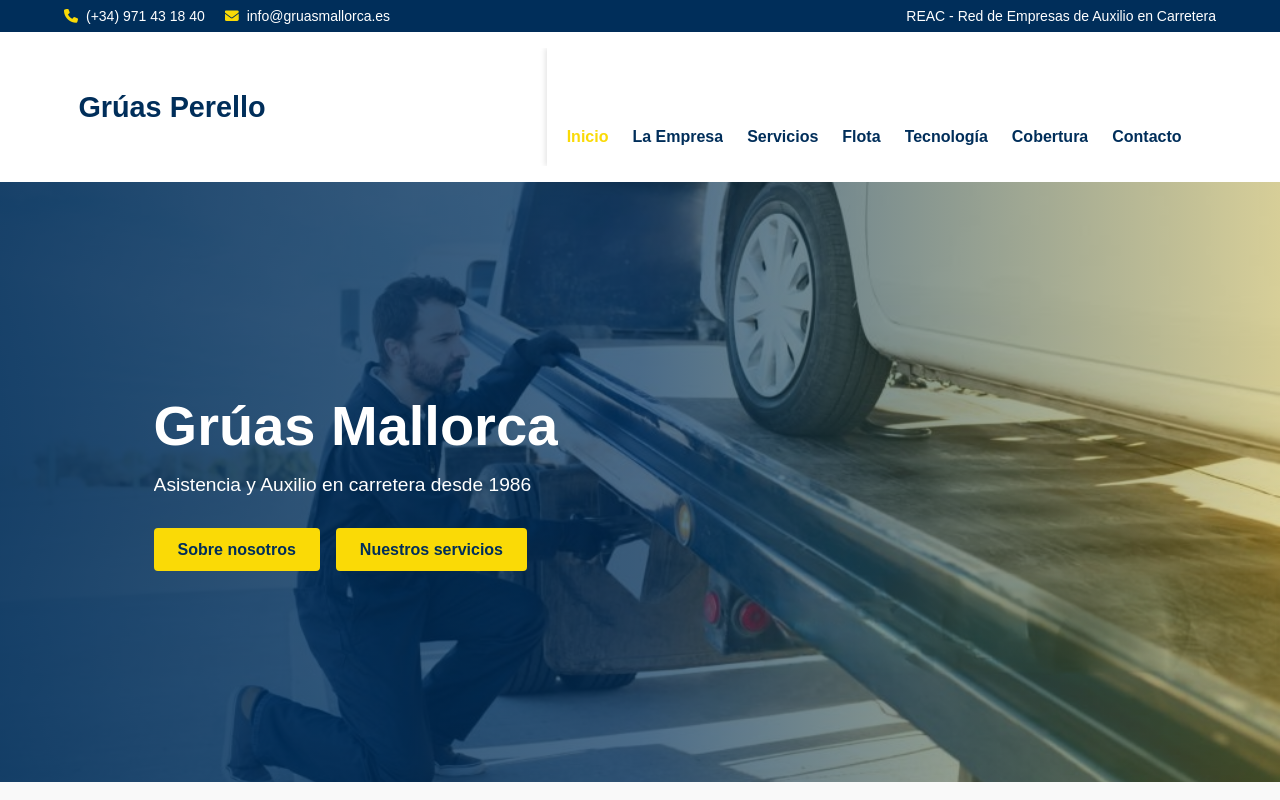
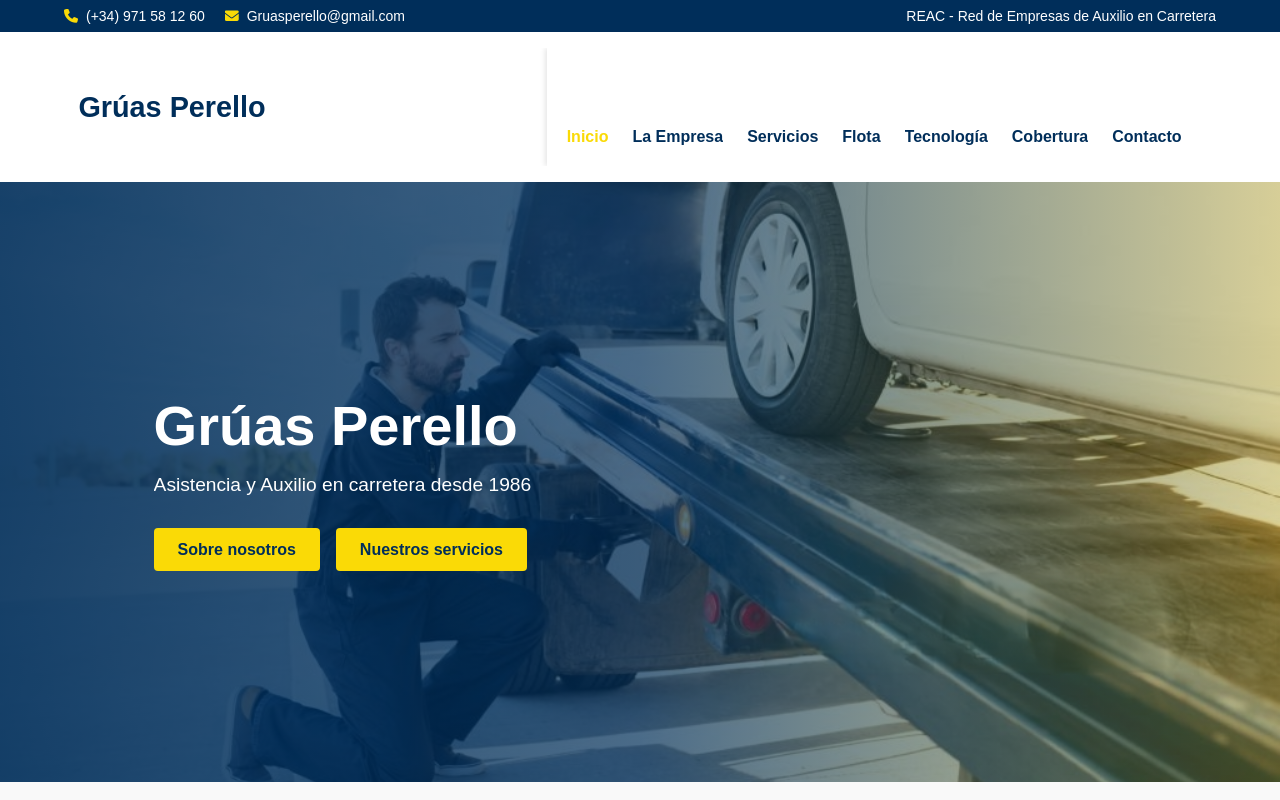
Before and after one commit to jaume768/GruasKurt, a React (Vite) app: page / in a window 1280 px wide. Shown: the top 800 px of the page. Built offline with nearby package versions, Linux system fonts and the light colour scheme; the HTML template or start-up script is replaced by a standard one.

Commit message:
ajuestes de noms

```diff
--- a/index.html
+++ b/index.html
@@ -5,7 +5,7 @@
     <link rel="icon" type="image/svg+xml" href="/vite.svg" />
     <meta name="viewport" content="width=device-width, initial-scale=1.0" />
     <link rel="stylesheet" href="https://cdnjs.cloudflare.com/ajax/libs/font-awesome/6.5.1/css/all.min.css" />
-    <title>Vite + React</title>
+    <title>Grúas Perello</title>
   </head>
   <body>
     <div id="root"></div>
--- a/src/components/About.jsx
+++ b/src/components/About.jsx
@@ -9,10 +9,10 @@ export default function About() {
       <section className="about-hero">
         <div className="about-hero-content">
           <h1>Sobre nosotros</h1>
-          <p>Somos <strong>Grúas Mallorca</strong>, una empresa dedicada al auxilio en carretera en las Islas Baleares desde 1986</p>
+          <p>Somos <strong>Grúas Perello</strong>, una empresa dedicada al auxilio en carretera en las Islas Baleares desde 1986</p>
 
           <div className="about-hero-image">
-            <img src="/about-hero.jpg" alt="Equipo de Grúas Mallorca" />
+            <img src="/about-hero.jpg" alt="Equipo de Grúas Perello" />
           </div>
 
           <div className="about-features">
--- a/src/components/Contact.jsx
+++ b/src/components/Contact.jsx
@@ -13,7 +13,7 @@ export default function Contact() {
               <div className="icon-contacto">
                 <i className="fa-regular fa-envelope"></i>
               </div>
-              <h3 className="info-title-contacto">info@gruasmallorca.es</h3>
+              <h3 className="info-title-contacto">Gruasperello@gmail.com</h3>
               <p className="info-subtitle-contacto">Escríbenos sin compromiso</p>
             </div>
 
@@ -21,7 +21,7 @@ export default function Contact() {
               <div className="icon-contacto">
                 <i className="fa-solid fa-mobile-screen"></i>
               </div>
-              <h3 className="info-title-contacto">971 43 18 40</h3>
+              <h3 className="info-title-contacto">(+34) 971 58 12 60</h3>
               <p className="info-subtitle-contacto">¡Llámanos para lo que necesites!</p>
             </div>
 
--- a/src/components/Footer.jsx
+++ b/src/components/Footer.jsx
@@ -7,15 +7,15 @@ export default function Footer() {
       <div className="container-footer">
         <div className="footer-content">
           <div className="footer-column">
-            <h3>Grúas Mallorca</h3>
-            <p>Asistencia y Auxilio en carretera 1986. Servicio de grúas en Palma de Mallorca.</p>
+            <h3>Grúas Perello</h3>
+            <p>Asistencia y Auxilio en carretera 1986. Servicio de grúas en Mallorca.</p>
             <div className="contact-item">
               <i className="fas fa-phone"></i>
-              <p>(+34) 971 43 18 40</p>
+              <p>(+34) 971 58 12 60</p>
             </div>
             <div className="contact-item">
               <i className="fas fa-envelope"></i>
-              <p>info@gruasmallorca.es</p>
+              <p>Gruasperello@gmail.com</p>
             </div>
           </div>
           <div className="footer-column">
@@ -27,7 +27,7 @@ export default function Footer() {
           </div>
         </div>
         <div className="footer-bottom">
-          <p>Desarrollado por <a href="#" className="developer-link">Lambda Automotive</a> | 2025 Grúas Mallorca. Todos los derechos reservados.</p>
+          <p>Desarrollado por <a href="#" className="developer-link">Corsoft</a> | 2025 Grúas Perello. Todos los derechos reservados.</p>
           <div className="footer-legal">
             <a href="/aviso-legal">Aviso legal</a>
             <a href="/politica-privacidad">Política de privacidad</a>
--- a/src/components/Home.jsx
+++ b/src/components/Home.jsx
@@ -13,7 +13,7 @@ export default function Home() {
     <main className="home">
       <section className="hero">
         <div className="hero-content">
-          <h1>Grúas Mallorca</h1>
+          <h1>Grúas Perello</h1>
           <p>Asistencia y Auxilio en carretera desde 1986</p>
           <div className="hero-buttons">
             <Link to="/la-empresa" className="btn btn-primary">Sobre nosotros</Link>
--- a/src/components/Services.jsx
+++ b/src/components/Services.jsx
@@ -78,7 +78,6 @@ export default function Services() {
         </div>
       </section>
       <ContactSection />
-      <ReacSection />
     </main>
   );
 }
--- a/src/components/Technology.jsx
+++ b/src/components/Technology.jsx
@@ -7,7 +7,7 @@ export default function Technology() {
       {/* Workflow Section */}
       <section className="technology-workflow">
         <div className="container">
-          <h1 className="technology h1">Trabajamos con la última tecnología</h1>
+          <h1 className="technology-title">Trabajamos con la última tecnología</h1>
           <p className="section-description">
             Nuestro flujo de trabajo es llevado a cabo a través de EFI Asistencia,
             una solución software para gestión de servicios de asistencia en
--- a/src/components/Topbar.jsx
+++ b/src/components/Topbar.jsx
@@ -6,8 +6,8 @@ export default function Topbar() {
     <div className="topbar">
       <div className="container-topbar">
         <div className="contact-info-topbar">
-          <span><i className="fas fa-phone"></i> (+34) 971 43 18 40</span>
-          <span><i className="fas fa-envelope"></i> info@gruasmallorca.es</span>
+          <span><i className="fas fa-phone"></i> (+34) 971 58 12 60</span>
+          <span><i className="fas fa-envelope"></i> Gruasperello@gmail.com </span>
         </div>
         <div className="reac-info">
           <span>REAC - Red de Empresas de Auxilio en Carretera</span>
--- a/src/components/css/Technology.css
+++ b/src/components/css/Technology.css
@@ -168,14 +168,12 @@
   color: #1a3c6e;
 }
 
-.technology h1 {
+.technology-title {
   font-size: 2.8rem;
   text-align: center;
   overflow: hidden;
   color: #002e5a;
   margin-bottom: 1.5rem;
-  position: relative;
-  display: inline-block;
 }
 
 .advantage-icon i {
--- a/src/components/css/Topbar.css
+++ b/src/components/css/Topbar.css
@@ -32,3 +32,9 @@
 .reac-info {
   text-align: right;
 }
+
+@media (max-width: 992px) {
+  .topbar{
+    display: none;
+  }
+}
```
